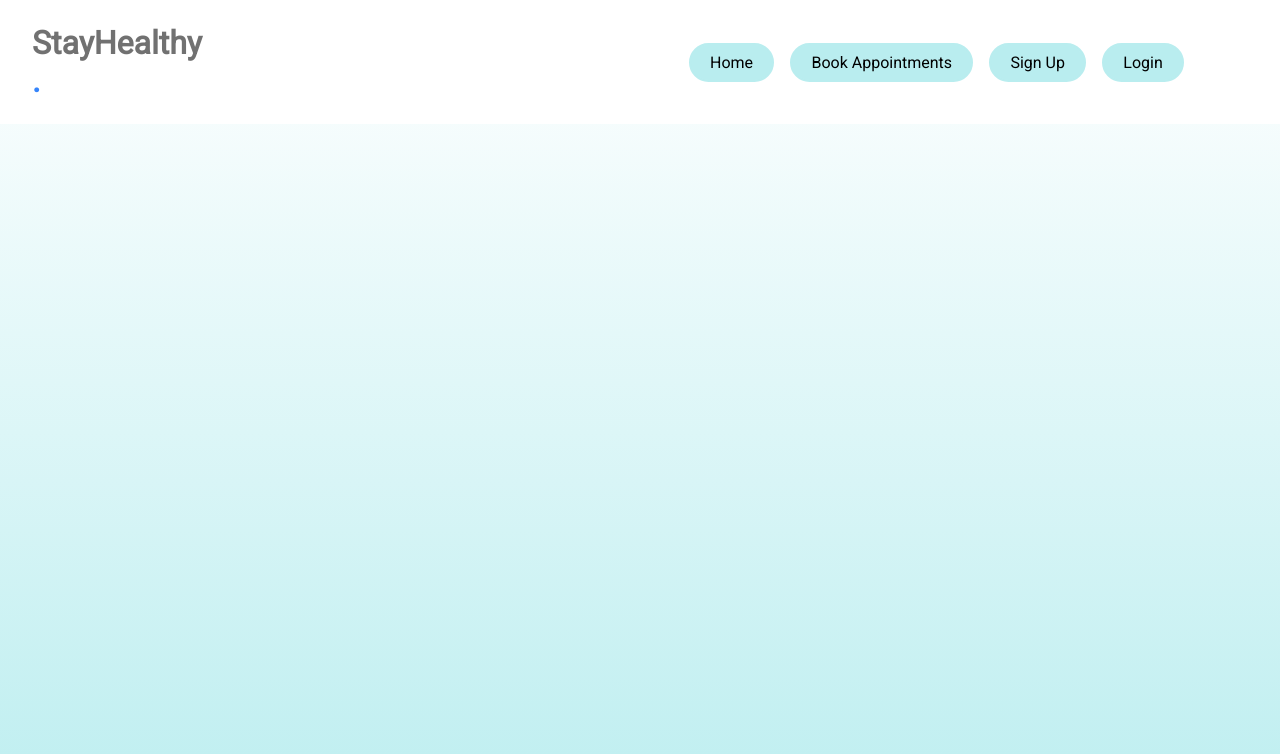
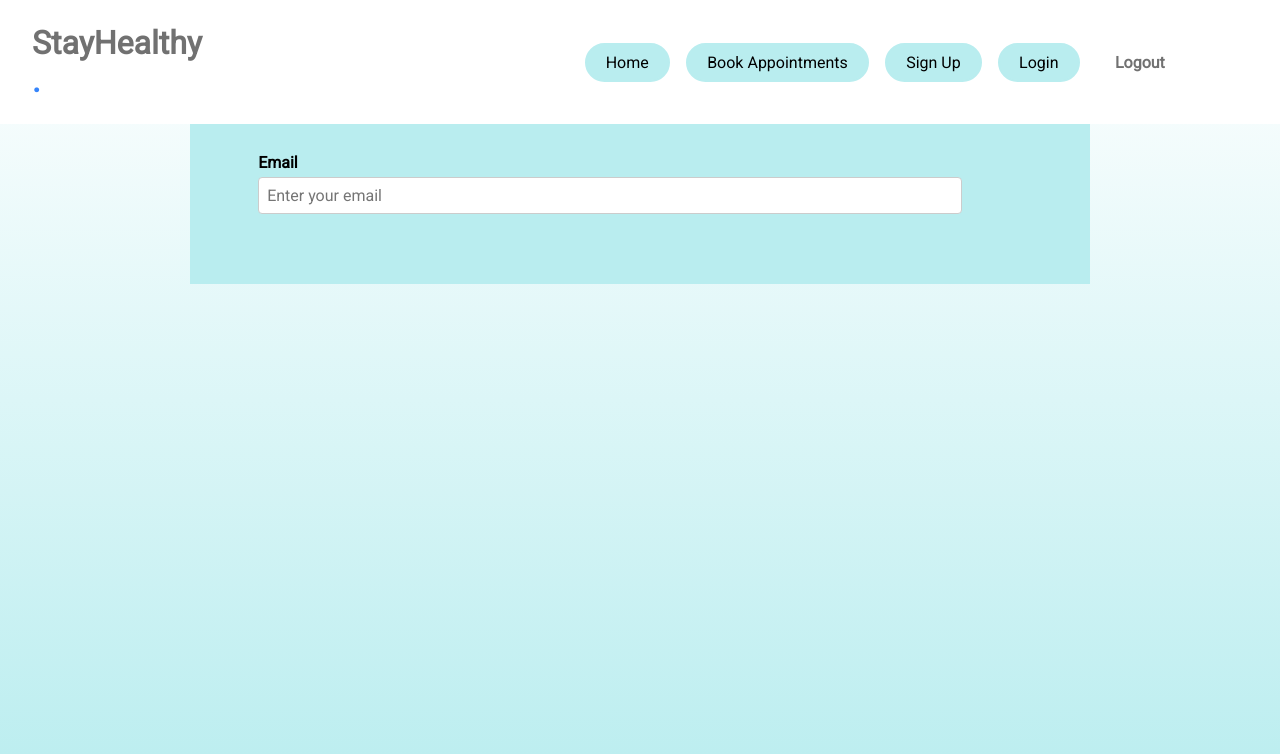
Before and after one commit to kabalkan/healthapprepo, a React (Create React App) app: page /Sign_Up in a window 1280 px wide. Shown: the top 754 px of the page. Built offline with nearby package versions, Linux system fonts and the light colour scheme.

Commit message:
added Logout button

```diff
--- a/src/App.js
+++ b/src/App.js
@@ -4,6 +4,7 @@ import React from 'react';
 import { BrowserRouter, Routes, Route } from "react-router-dom";
 import Navbar from './Components/Navbar/Navbar';
 import Landing_Page from './Components/Landing_Page/Landing_Page';
+import Sign_Up from './Components/Sign_Up/Sign_Up';
 
 
 function App() {
@@ -13,6 +14,7 @@ function App() {
         <Navbar />
         <Routes>
           {<Route path="/" element={<Landing_Page/>}/>}
+          {<Route path="/Sign_Up" element={<Sign_Up/>}/>}
         </Routes>
       </BrowserRouter>
     </>
--- a/src/Components/Navbar/Navbar.css
+++ b/src/Components/Navbar/Navbar.css
@@ -21,6 +21,7 @@ nav {
     background-color: #fff;
     z-index: 999;
 }
+
 
 /* Logo styling */
 .nav__logo {
@@ -88,6 +89,22 @@ nav {
 .link a:hover {
     background-color: #a6e5f0;
 }
+
+.link.logout-button .logout-link {
+    background-color: transparent;
+    border: none;
+    color: #717171;
+    padding: 0.5rem 1.2rem;
+    font-weight: 600;
+    text-decoration: none;
+    border-radius: 50px;
+  }
+
+  /* Optional hover effect */
+  .link.logout-button .logout-link:hover {
+    background-color: rgba(185, 237, 239, 0.1); /* subtle hover */
+    color: #3685fb;
+  }
 
 /* Dropdown styling */
 .welcome-user {
--- a/src/Components/Navbar/Navbar.js
+++ b/src/Components/Navbar/Navbar.js
@@ -25,10 +25,15 @@ function Navbar() {
             <a href="../Appointments/Appointments.html">Book Appointments</a>
           </li>
           <li className="link">
-            <a href="../Sign_Up/Sign_Up.html">Sign Up</a>
+            {/* <a href="../Sign_Up/Sign_Up.html">Sign Up</a> */}
+            <Link to="/Sign_Up">Sign Up</Link>
           </li>
           <li className="link">
             <a href="../Login/Login.html">Login</a>
+          </li>
+
+          <li className="link logout-button">
+            <Link to="/Sign_Up" className="logout-link">Logout</Link>
           </li>
         </ul>
     </nav>
--- a/src/Components/Sign_Up/Sign_Up.js
+++ b/src/Components/Sign_Up/Sign_Up.js
@@ -0,0 +1,78 @@
+// Following code has been commented with appropriate comments for your reference.
+import React, { useState } from 'react';
+import './Sign_Up.css'
+import { Link, useNavigate } from 'react-router-dom';
+import { API_URL } from '../../config';
+
+// Function component for Sign Up form
+const Sign_Up = () => {
+    // State variables using useState hook
+    const [name, setName] = useState('');
+    const [email, setEmail] = useState('');
+    const [phone, setPhone] = useState('');
+    const [password, setPassword] = useState('');
+    const [showerr, setShowerr] = useState(''); // State to show error messages
+    const navigate = useNavigate(); // Navigation hook from react-router
+
+    // Function to handle form submission
+    const register = async (e) => {
+        e.preventDefault(); // Prevent default form submission
+
+        // API Call to register user
+        const response = await fetch(`${API_URL}/api/auth/register`, {
+            method: "POST",
+            headers: {
+                "Content-Type": "application/json",
+            },
+            body: JSON.stringify({
+                name: name,
+                email: email,
+                password: password,
+                phone: phone,
+            }),
+        });
+
+        const json = await response.json(); // Parse the response JSON
+
+        if (json.authtoken) {
+            // Store user data in session storage
+            sessionStorage.setItem("auth-token", json.authtoken);
+            sessionStorage.setItem("name", name);
+            sessionStorage.setItem("phone", phone);
+            sessionStorage.setItem("email", email);
+
+            // Redirect user to home page
+            navigate("/");
+            window.location.reload(); // Refresh the page
+        } else {
+            if (json.errors) {
+                for (const error of json.errors) {
+                    setShowerr(error.msg); // Show error messages
+                }
+            } else {
+                setShowerr(json.error);
+            }
+        }
+    };
+
+    // JSX to render the Sign Up form
+    return (
+        <div className="container" style={{marginTop:'5%'}}>
+            <div className="signup-grid">
+                <div className="signup-form">
+                    <form method="POST" onSubmit={register}>
+                        <div className="form-group">
+                            <label htmlFor="email">Email</label>
+                            <input value={email} onChange={(e) => setEmail(e.target.value)} type="email" name="email" id="email" className="form-control" placeholder="Enter your email" aria-describedby="helpId" />
+                            {showerr && <div className="err" style={{ color: 'red' }}>{showerr}</div>}
+                        </div>
+                        {/* Apply similar logic for other form elements like name, phone, and password to capture user information */}
+                    </form>
+                </div>
+            </div>
+        </div>
+        /* Note: Sign up role is not stored in the database. Additional logic can be implemented for this based on your React code. */
+    );
+}
+
+export default Sign_Up; // Export the Sign_Up component for use in other components
```
